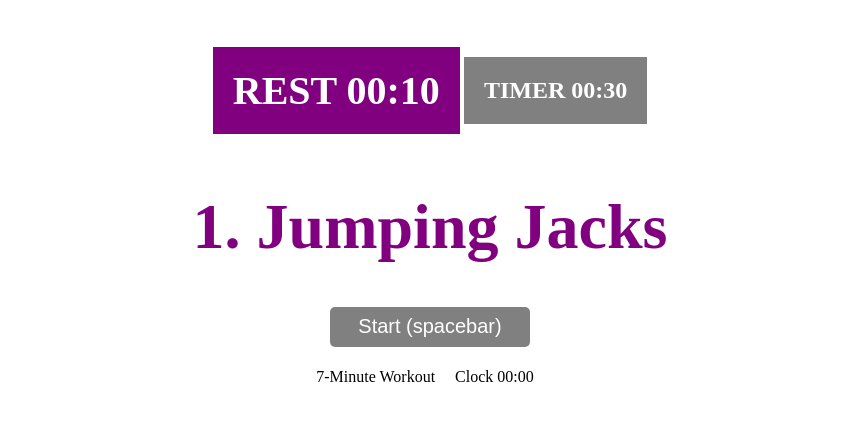
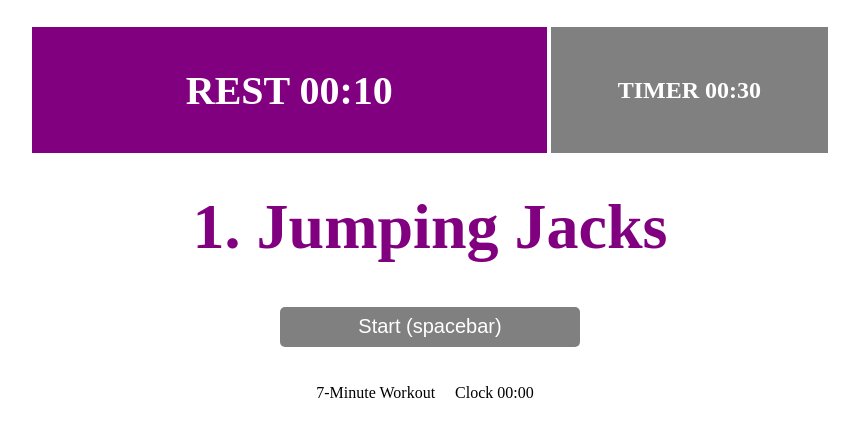
Before and after one commit to Arusli/7minuteworkout, a PHP site: page / in a window 1280 px wide. Shown: the top 437 px of the page, without its empty margins (210-1069 px from the left). Run offline with PHP 8.4, Linux system fonts and the light colour scheme.

Commit message:
css style updates

```diff
--- a/app.js
+++ b/app.js
@@ -192,9 +192,11 @@ function highlightRest() {
     timer.style.color = 'white';
     timer.style.backgroundColor = 'grey';
     timer.style.fontSize = '1.5rem';
+    timer.style.flex = '1';
     rest.style.color = 'white';
     rest.style.backgroundColor = 'purple';
     rest.style.fontSize = '2.5rem';
+    rest.style.flex = '2';
 }
 
 function highlightTimer() {
@@ -202,9 +204,11 @@ function highlightTimer() {
     timer.style.color = 'white';
     timer.style.backgroundColor = 'purple';
     timer.style.fontSize = '2.5rem'
+    timer.style.flex = '2'
     rest.style.color = 'white';
     rest.style.backgroundColor = 'grey';
     rest.style.fontSize = '1.5rem'
+    rest.style.flex = '1';
 }
 
 function displayRest() {
--- a/index.html
+++ b/index.html
@@ -39,22 +39,22 @@
 
 
 
-    <div id='section2'>
-        <h2 id='rest'>REST 00:10</h2>
-        <h2 id='timer'>TIMER 00:30</h2>
+    <div id='section1'>
+        <h2 id='rest' class='center'>REST 00:10</h2>
+        <h2 id='timer' class='center'>TIMER 00:30</h2>
     </div>
 
 
-    <div id='section3'>
+    <div id='section2'>
         <h4 id='exercise-label'>Exercise #1:</h4>
         <h1 id='exercise'>1. Jumping Jacks</h1>
     </div>
 
-    <div id='button-container'>
+    <div id='button-container' class='center'>
         <button id="start-button">Start (spacebar)</button>
     </div>
 
-    <div id='navbar'>
+    <div id='footer'>
         <h4>7-Minute Workout</h4>
         <h4 id='clock' class='counter'>Clock 00:00</h4>
     </div>
--- a/style.css
+++ b/style.css
@@ -4,81 +4,21 @@ body {
  border: 0;
 }
 
-#navbar h4 {
-    font-weight: normal;
-    text-align: left;
-    margin-top: 0;
-    margin-right: 10px;
-    padding: 5px;
-}
-
 h1 {
     color: purple;
 }
 
-#start-button {
-    color: white;
-    background-color: grey;
-    border-style: none;
-    border-radius: 5px;
-    text-align: center;
-    font-size: 20px;
-    height: 40px;
-    width: 200px;
+.center {
+    display: flex;
+    flex-direction: row;
+    align-items: center;
+    justify-content: center;
 }
 
-#button-container {
-    display: flex;
-    flex-direction: row;
-    justify-content: center;
-    margin-top: 1rem;
-    margin-bottom: 1rem;
-}
-
-button:hover {
-    cursor: pointer;
-}
-
-.counters {
-    text-align: center;
-    /* display: flex;
-    flex-direction: row; */
-}
-
-#navbar {
-    display: flex;
-    flex-direction: row;
-    justify-content: center;
-    margin: 0;
-    padding: 0;
-    color: black;
-
-}
-
-#rest {
-    margin: 2px;
-    font-size: 2.5rem;
-    color: white;
-    border: none;
-    padding: 1.25rem;
-    background-color: purple;
-    transition: font-size .8s;
-
-}
-
-
-#timer {
-    margin: 2px;
-    border-style: none;
-    font-size: 1.5rem;
-    color: white;
-    border: none;
-    padding: 1.25rem;
-    background-color: grey;
-    transition: font-size .8s;
-}
-
-#section2 {
+#section1 {
+    width: 800px;
+    margin-right: auto;
+    margin-left: auto;
     height: 180px;
     font-size: 1.5rem;
     text-align: center;
@@ -88,7 +28,35 @@ button:hover {
     align-items: center;
 }
 
-#section3 {
+#rest {
+    flex: 2;
+    margin: 2px;
+    font-size: 2.5rem;
+    color: white;
+    border: none;
+    padding: 1.25rem;
+    background-color: purple;
+    transition: font-size .8s, flex .8s;
+    height: 86px;
+}
+
+
+#timer {
+    flex: 1;
+    margin: 2px;
+    border-style: none;
+    font-size: 1.5rem;
+    color: white;
+    border: none;
+    padding: 1.25rem;
+    background-color: grey;
+    transition: font-size .8s, flex .8s;
+    height: 86px;
+}
+
+
+
+#section2 {
     text-align: center;
 }
 
@@ -103,3 +71,41 @@ button:hover {
     font-size: 4rem;
     transition: color .4s;
 }
+
+#start-button {
+    color: white;
+    background-color: grey;
+    border-style: none;
+    border-radius: 5px;
+    text-align: center;
+    font-size: 20px;
+    height: 40px;
+    width: 300px;
+}
+
+#button-container {
+    margin-top: 2rem;
+    margin-bottom: 2rem;
+}
+
+button:hover {
+    cursor: pointer;
+}
+
+
+#footer {
+    display: flex;
+    flex-direction: row;
+    justify-content: center;
+    margin: 0;
+    padding: 0;
+    color: black;
+}
+
+#footer h4 {
+    font-weight: normal;
+    text-align: left;
+    margin-top: 0;
+    margin-right: 10px;
+    padding: 5px;
+}
```
